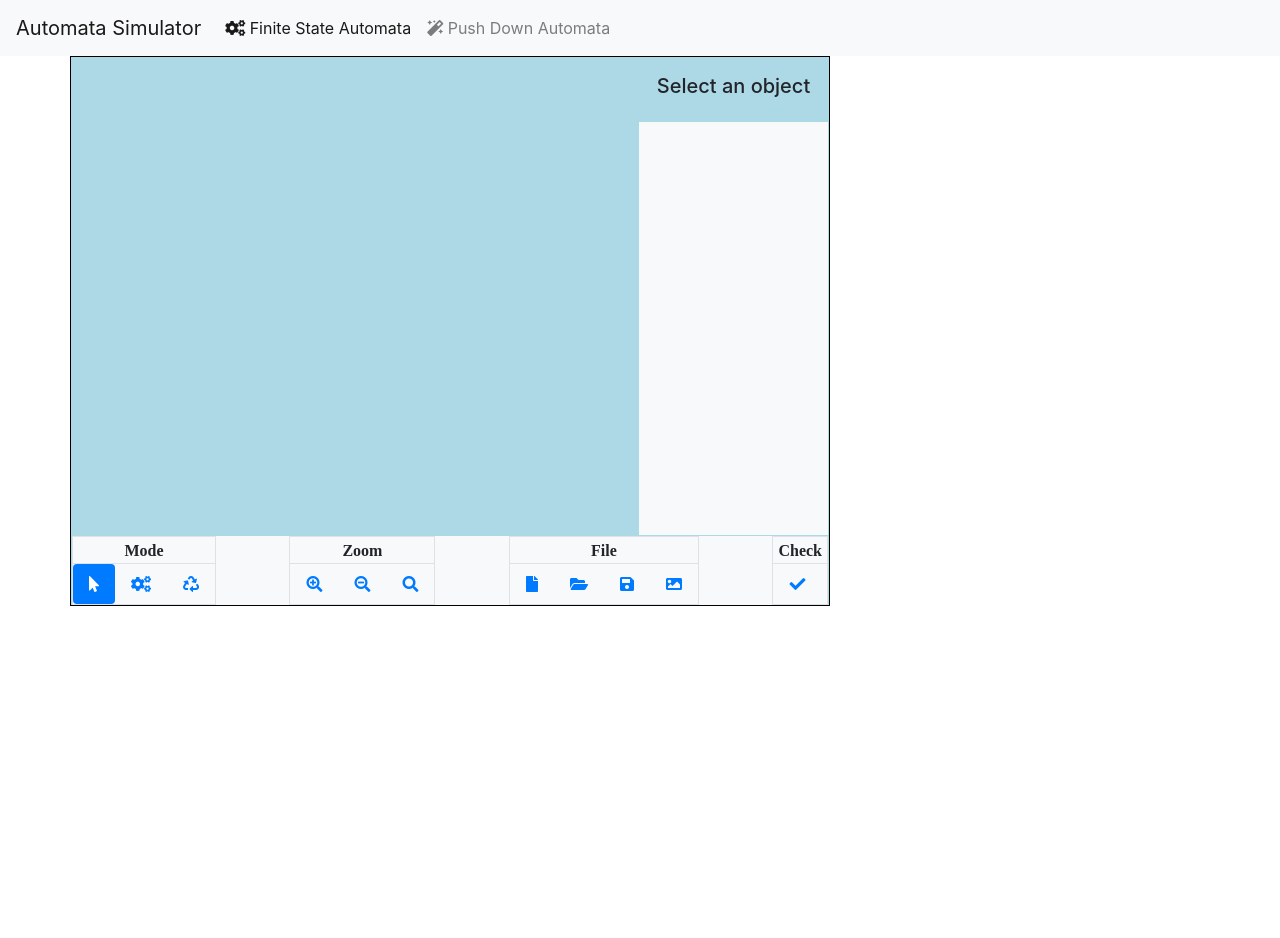
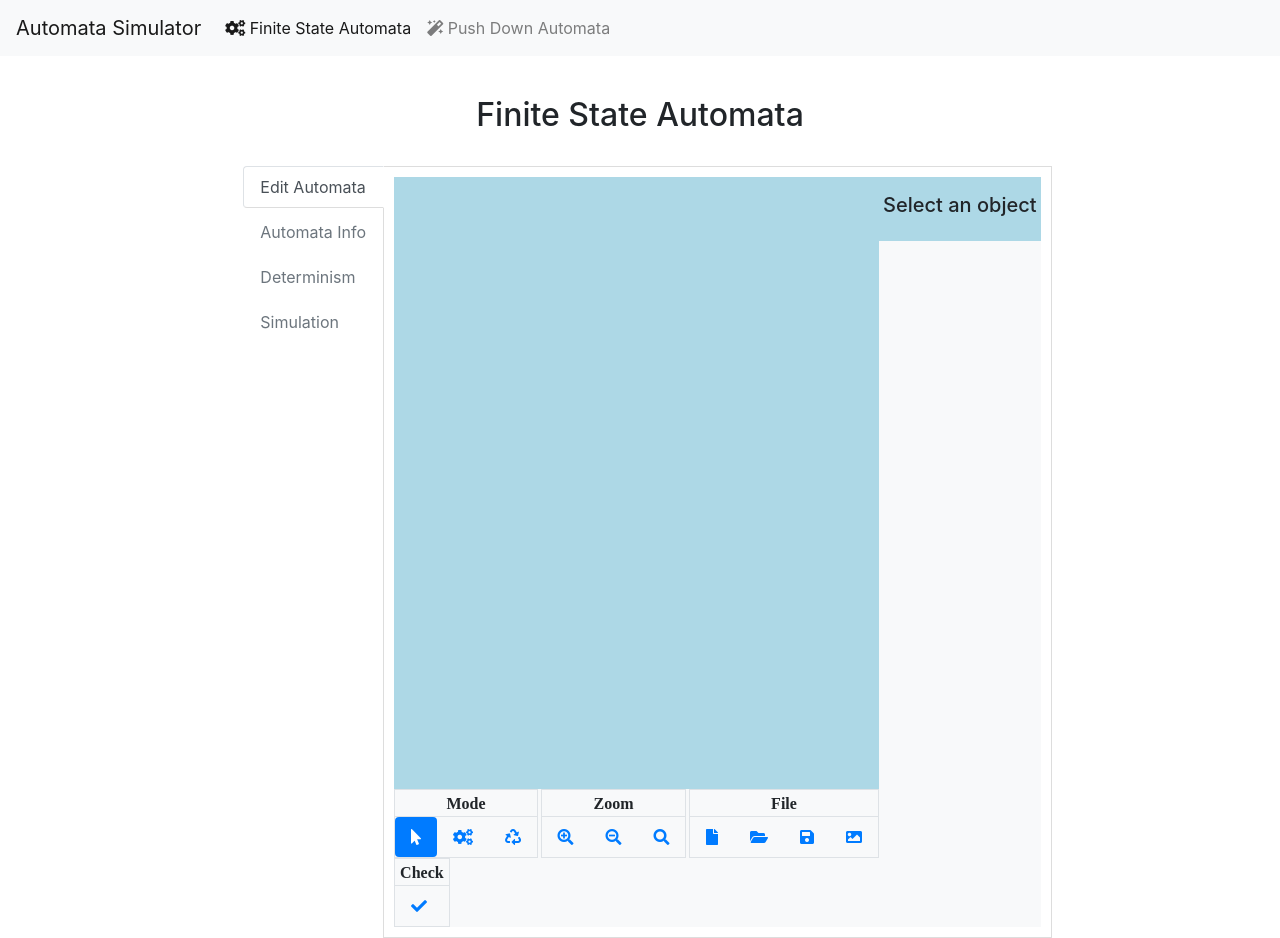
Before and after one commit to gsilber/AutomataOld, an Angular app in the folder Automata.UI/: page /fsm in a window 1280 px wide. Before the commit the page ends 800 px from the top, so only its background shows below. Built offline with nearby package versions, Linux system fonts and the light colour scheme.

Commit message:
removed direct references to states and transitions from drawing, fixed styling

```diff
--- a/Automata.UI/src/app/fsm/fsm-core/services/fsm-data.service.ts
+++ b/Automata.UI/src/app/fsm/fsm-core/services/fsm-data.service.ts
@@ -12,6 +12,7 @@ export class FsmState extends FsmObject {
   public y: number;
   public stateIndex: number;
   public name: string;
+  public transitions: FsmTransition[] = [];
   public stateType: StateTypes = StateTypes.NORMAL;
 }
 
@@ -27,19 +28,19 @@ export class FsmTransition extends FsmObject {
 @Injectable()
 export class FsmDataService {
   // public member variables
-  public fsmStates: FsmState[] = [];
-  public fsmTransitions: FsmTransition[] = [];
+  private _fsmStates: FsmState[] = [];
+  private _fsmTransitions: FsmTransition[] = [];
   public defaultStateLabel = 'q';
 
   public get machineValid() {
     // does it at least one start and one final state.  Everything else is handled by individual inserts
-    if (this.fsmStates.filter(item => item.stateType === StateTypes.START || item.stateType === StateTypes.STARTFINAL).length === 0) {
+    if (this._fsmStates.filter(item => item.stateType === StateTypes.START || item.stateType === StateTypes.STARTFINAL).length === 0) {
       return false;
     }
-    if (this.fsmStates.filter(item => item.stateType === StateTypes.FINAL || item.stateType === StateTypes.STARTFINAL).length === 0) {
+    if (this._fsmStates.filter(item => item.stateType === StateTypes.FINAL || item.stateType === StateTypes.STARTFINAL).length === 0) {
       return false;
     }
-    if (this.fsmTransitions.length === 0) { return false; }
+    if (this._fsmTransitions.length === 0) { return false; }
     return true;
   }
 
@@ -144,24 +145,27 @@ export class FsmDataService {
   }
 
   // public methods for states
+  public getStates(deterministic = false){
+    return this._fsmStates;
+  }
   public maxPos = () => {
     let maxX = 0;
     let maxY = 0;
-    this.fsmStates.forEach(state => {
+    this._fsmStates.forEach(state => {
       if (state.x > maxX) { maxX = state.x; }
       if (state.y > maxY) { maxY = state.y; }
     });
     return { x: maxX, y: maxY };
   }
   public addState = (state: FsmState): FsmState => {
-    this.fsmStates.push(state);
+    this._fsmStates.push(state);
     return state;
   }
 
   public addDefaultState = (x: number, y: number): FsmState => {
     let count = 0;
     const objCheck = {};
-    for (const state of this.fsmStates) {
+    for (const state of this._fsmStates) {
       count++;
       objCheck[state.stateIndex] = state;
     }
@@ -180,6 +184,7 @@ export class FsmDataService {
       x: x,
       y: y,
       stateType: StateTypes.NORMAL,
+      transitions: [],
       type: 'state'
     });
   }
@@ -189,21 +194,25 @@ export class FsmDataService {
     if (state.name.startsWith(this.defaultStateLabel) && state.name !== this.defaultStateLabel + state.stateIndex) {
       return 'Names beginning with ' + this.defaultStateLabel + ' are reserved';
     }
-    for (const item of this.fsmStates) {
+    for (const item of this._fsmStates) {
       if (item !== state && item.name === state.name) { return 'Duplicate state name'; }
     }
     return '';
   }
 
   public removeState(state: FsmState) {
-    this.removeTransitionsForState(state);
-    const index = this.fsmStates.indexOf(state);
+    this._fsmTransitions = this._fsmTransitions.filter(
+      function (item) { return item.sourceState !== state && item.destState !== state; });
+    const index = this._fsmStates.indexOf(state);
     if (index > -1) {
-      this.fsmStates.splice(index, 1);
+      this._fsmStates.splice(index, 1);
     }
   }
 
   // public methods for transitions
+  public getTransitions(deterministic=false){
+    return this._fsmTransitions;
+  }
   public validateAcceptChars(transition: FsmTransition) {
     if (transition.charactersAccepted.length === 0) { return 'Invalid accept set'; }
     // .|.-.(,[.|.-.])* need to make sure . can match all special chars or it will need to be classed.
@@ -217,12 +226,13 @@ export class FsmDataService {
 
   public addTransition = (source: FsmState, dest: FsmState): FsmTransition => {
     let trans = { sourceState: source, destState: dest, charactersAccepted: 'a', type: 'transition', rotation: 0 };
-    const problems = this.fsmTransitions.filter((item) =>
+    const problems = this._fsmTransitions.filter((item) =>
       (source === dest && item.sourceState === item.destState && item.sourceState === source) ||
       (source !== dest && item.sourceState === source && item.destState === dest)
     );
     if (problems.length === 0) {
-      this.fsmTransitions.push(trans);
+      trans.sourceState.transitions.push(trans);
+      this._fsmTransitions.push(trans);
     } else {
       trans = problems[0];
     }
@@ -230,42 +240,42 @@ export class FsmDataService {
   }
 
   public removeTransition(transition: FsmTransition) {
-    const index = this.fsmTransitions.indexOf(transition);
+    let index = transition.sourceState.transitions.indexOf(transition);
     if (index > -1) {
-      this.fsmTransitions.splice(index, 1);
+      transition.sourceState.transitions.splice(index, 1);
     }
-  }
+    index = this._fsmTransitions.indexOf(transition);
+    if (index > -1) {
+      this._fsmTransitions.splice(index, 1);
 
-  private removeTransitionsForState(state: FsmState) {
-    this.fsmTransitions = this.fsmTransitions.filter(
-      function (item) { return item.sourceState !== state && item.destState !== state; });
+    }
   }
 
   // public methods for FSM
   public clear = () => {
-    this.fsmStates = [];
-    this.fsmTransitions = [];
+    this._fsmStates = [];
+    this._fsmTransitions = [];
   }
 
   public toJson() {
-    return JSON.stringify(this.fsmTransitions);
+    return JSON.stringify(this._fsmTransitions);
   }
 
   public fromJson(data: string) {
-    this.fsmStates = [];
-    this.fsmTransitions = [];
-    this.fsmTransitions = JSON.parse(data);
-    for (const trans of this.fsmTransitions) {
+    this._fsmStates = [];
+    this._fsmTransitions = [];
+    this._fsmTransitions = JSON.parse(data);
+    for (const trans of this._fsmTransitions) {
       if (!trans.rotation) { trans.rotation = 0; }
-      let state = this.fsmStates.find(item => item.name === trans.sourceState.name);
+      let state = this._fsmStates.find(item => item.name === trans.sourceState.name);
       if (!state) {
-        this.fsmStates.push(trans.sourceState);
+        this._fsmStates.push(trans.sourceState);
       } else {
         trans.sourceState = state;
       }
-      state = this.fsmStates.find(item => item.name === trans.destState.name);
+      state = this._fsmStates.find(item => item.name === trans.destState.name);
       if (!state) {
-        this.fsmStates.push(trans.destState);
+        this._fsmStates.push(trans.destState);
       } else {
         trans.destState = state;
       }
--- a/Automata.UI/src/app/fsm/fsm-draw/components/fsm-draw-props/fsm-draw-props.component.ts
+++ b/Automata.UI/src/app/fsm/fsm-draw/components/fsm-draw-props/fsm-draw-props.component.ts
@@ -79,8 +79,8 @@ export class FsmDrawPropsComponent {
     this.state.stateType = this.itype;
   }
   deleteState = () => {
+    this._fsmSvc.removeState(this.state);
     this.cancel();
-    this._fsmSvc.removeState(this.state);
     this.object = null;
   }
 
@@ -92,8 +92,8 @@ export class FsmDrawPropsComponent {
     this.transition.charactersAccepted = this.iCharAccepted;
   }
   deleteTransition = () => {
+    this._fsmSvc.removeTransition(this.transition);
     this.cancel();
-    this._fsmSvc.removeTransition(this.transition);
     this.object = null;
   }
 
--- a/Automata.UI/src/app/fsm/fsm-draw/components/fsm-draw/fsm-draw.component.html
+++ b/Automata.UI/src/app/fsm/fsm-draw/components/fsm-draw/fsm-draw.component.html
@@ -7,13 +7,13 @@
         <div class='draw-container bg-drawing' [style.height.px]='scrollsize' [style.width.px]='scrollsize'>
           <app-fsm-draw-surface [zoomPercent]='zoomPercent' (surfaceclick)='onSurfaceClick($event)' (surfacemousedown)='onSurfaceMouseDown($event)'
             (surfacemousemove)='onSurfaceMouseMove($event)' (surfacecontextmenu)='onSurfaceContextMenu($event)'>
-            <ng-template ngFor let-item [ngForOf]='fsmSvc.fsmTransitions'>
+            <ng-template ngFor let-item [ngForOf]='getTransitions()'>
               <svg:g app-fsm-draw-transition [transition]='item' [selected]='selected && selected===item' />
             </ng-template>
             <ng-template [ngIf]='transitionSelectedState'>
               <svg:g app-fsm-draw-transition [transition]='startTransition' />
             </ng-template>
-            <ng-template ngFor let-item [ngForOf]='fsmSvc.fsmStates'>
+            <ng-template ngFor let-item [ngForOf]='getStates()'>
               <svg:g app-fsm-draw-state [state]='item' [selected]='selected && selected===item' />
             </ng-template>
           </app-fsm-draw-surface>
@@ -24,9 +24,11 @@
       <app-fsm-draw-props [object]='selected'></app-fsm-draw-props>
     </div>
   </div>
-  <div #cbar style='position: absolute;bottom:0;left:1px;right:1px;'>
-    <app-fsm-draw-controlbar [readonly]='readonly' (newfile)='onCtrlbarNew()' (loadfile)='onCtrlbarLoad()' (savefile)='onCtrlbarSave()'
-      (mode)='onCtrlbarMode($event)' (validate)='onCtrlbarValidate()' (zoom)='onCtrlbarZoom($event)' (saveimage)='onCtrlbarExport()'></app-fsm-draw-controlbar>
+  <div #cbar class='bg-light' style='position: absolute;bottom:0;left:0px;right:0px;width:100%'>
+    <div  [ngClass]='{"col-md-9":!readonly,"col-md-12": readonly}' style='padding-left:0;padding-right:0' >
+      <app-fsm-draw-controlbar [readonly]='readonly' (newfile)='onCtrlbarNew()' (loadfile)='onCtrlbarLoad()' (savefile)='onCtrlbarSave()'
+        (mode)='onCtrlbarMode($event)' (validate)='onCtrlbarValidate()' (zoom)='onCtrlbarZoom($event)' (saveimage)='onCtrlbarExport()'></app-fsm-draw-controlbar>
+    </div>
   </div>
 </div>
 
--- a/Automata.UI/src/app/pages/fsmpage/fsmpage.component.css
+++ /dev/null
@@ -1,7 +0,0 @@
-
-.draw-box-holder{
-    height:550px;
-    background-color:lightblue;
-    padding:1px;
-    border:1px solid black;
- }
--- a/Automata.UI/src/app/pages/fsmpage/fsmpage.component.html
+++ b/Automata.UI/src/app/pages/fsmpage/fsmpage.component.html
@@ -1,7 +1,40 @@
-<div class='container'>
-  <div class='row'>
-      <div class='col-md-8 draw-box-holder'>
+<p>&nbsp;</p>
+<h2 class='text-center'> Finite State Automata</h2>
+<br />
+<div>
+  <div class='offset-2 col-md-8' style='overflow:hidden;position:relative'>
+    <div class='d-flex flex-row'>
+      <ul class="nav nav-tabs nav-tabs--vertical nav-tabs--left" role="navigation" style='margin-right:0;'>
+        <li class="nav-item">
+          <a href="#editFSM" class="nav-link active" data-toggle="tab" role="tab" aria-controls="editFSM">Edit Automata</a>
+        </li>
+        <li class="nav-item">
+          <a href="#infoFSM" class="nav-link" [ngClass]='{"disabled":!validFSM}' data-toggle="tab" role="tab" aria-controls="infoFSM">Automata Info</a>
+        </li>
+        <li class="nav-item">
+          <a href="#deterFSM" class="nav-link" [ngClass]='{"disabled":!validFSM}' data-toggle="tab" role="tab" aria-controls="deterFSM">Determinism</a>
+        </li>
+        <li class="nav-item">
+          <a href="#simFSM" class="nav-link" [ngClass]='{"disabled":!validFSM}' data-toggle="tab" role="tab" aria-controls="simFSM">Simulation</a>
+        </li>
+      </ul>
+      <div class="tab-content tab-content-container">
+        <div class="tab-pane show active" id="editFSM" role="tabpanel">
+          <div class='draw-box-holder'>
+            <app-fsm-draw></app-fsm-draw>
+          </div>
+        </div>
+        <div class="tab-pane fade" id="infoFSM" role="tabpanel">
+          <h1>Automata Info</h1>
+        </div>
+        <div class="tab-pane fade" id="deterFSM" role="tabpanel">
+          <h1>Determinism</h1>
+        </div>
+        <div class="tab-pane fade" id="simFSM" role="tabpanel">
+          <h1>Simulation</h1>
+        </div>
+      </div>
+    </div>
 
-  <app-fsm-draw></app-fsm-draw>
-</div></div>
+  </div>
 </div>
--- /dev/null
+++ b/Automata.UI/src/app/pages/fsmpage/fsmpage.component.scss
@@ -0,0 +1,64 @@
+$padding-base: 15px;
+$color-body: #fff;
+$color-border: #ddd;
+$color-link: #0275d8;
+$border-radius: .25rem;
+
+.tab-content-container{
+	overflow: hidden;
+}
+.draw-box-holder{
+    height:750px;
+	background-color:lightblue;
+	overflow: hidden;
+	padding:0;
+	position: relative;
+	margin:10px;
+ }
+
+.tab-content{
+	border-bottom:solid 1px $color-border;
+	border-right:solid 1px $color-border;
+	border-top:solid 1px $color-border;
+	border-left:none;
+}
+
+ .nav-tabs {
+	&--vertical {
+		border-bottom: none;
+		border-right: 1px solid $color-border;
+		display: flex;
+		flex-flow: column nowrap;
+	}
+
+	&--left {
+		margin: 0 $padding-base;
+
+		.nav-item + .nav-item {
+			margin-top: .25rem;
+		}
+
+		.nav-link {
+			transition: border-color .125s ease-in;
+			white-space: nowrap;
+
+			&:hover {
+				background-color: lighten($color-border, 10%);
+				border-color: transparent;
+			}
+		}
+
+		.nav-link.active {
+			border-bottom-color: $color-border;
+			border-right-color: $color-body;
+			border-bottom-left-radius: $border-radius;
+			border-top-right-radius: 0;
+			margin-right: -1px;
+
+			&:hover {
+				background-color: $color-body;
+				border-color: $color-link $color-body $color-link $color-link;
+			}
+		}
+	}
+}
--- a/Automata.UI/src/app/pages/fsmpage/fsmpage.component.ts
+++ b/Automata.UI/src/app/pages/fsmpage/fsmpage.component.ts
@@ -1,14 +1,18 @@
+import { FsmDataService } from './../../fsm/fsm-core/services/fsm-data.service';
 import { Component, OnInit } from '@angular/core';
 
 @Component({
   selector: 'app-fsmpage',
   templateUrl: './fsmpage.component.html',
-  styleUrls: ['./fsmpage.component.css']
+  styleUrls: ['./fsmpage.component.scss']
 })
 export class FsmpageComponent implements OnInit {
 
-  constructor() { }
+  constructor(private fsmSvc: FsmDataService) { }
 
+  get validFSM() {
+    return this.fsmSvc.machineValid;
+  }
   ngOnInit() {
   }
 
```
Also changed, not shown: Automata.UI/src/app/fsm/fsm-draw/components/fsm-draw/fsm-draw.component.ts (+9 -4 lines).
